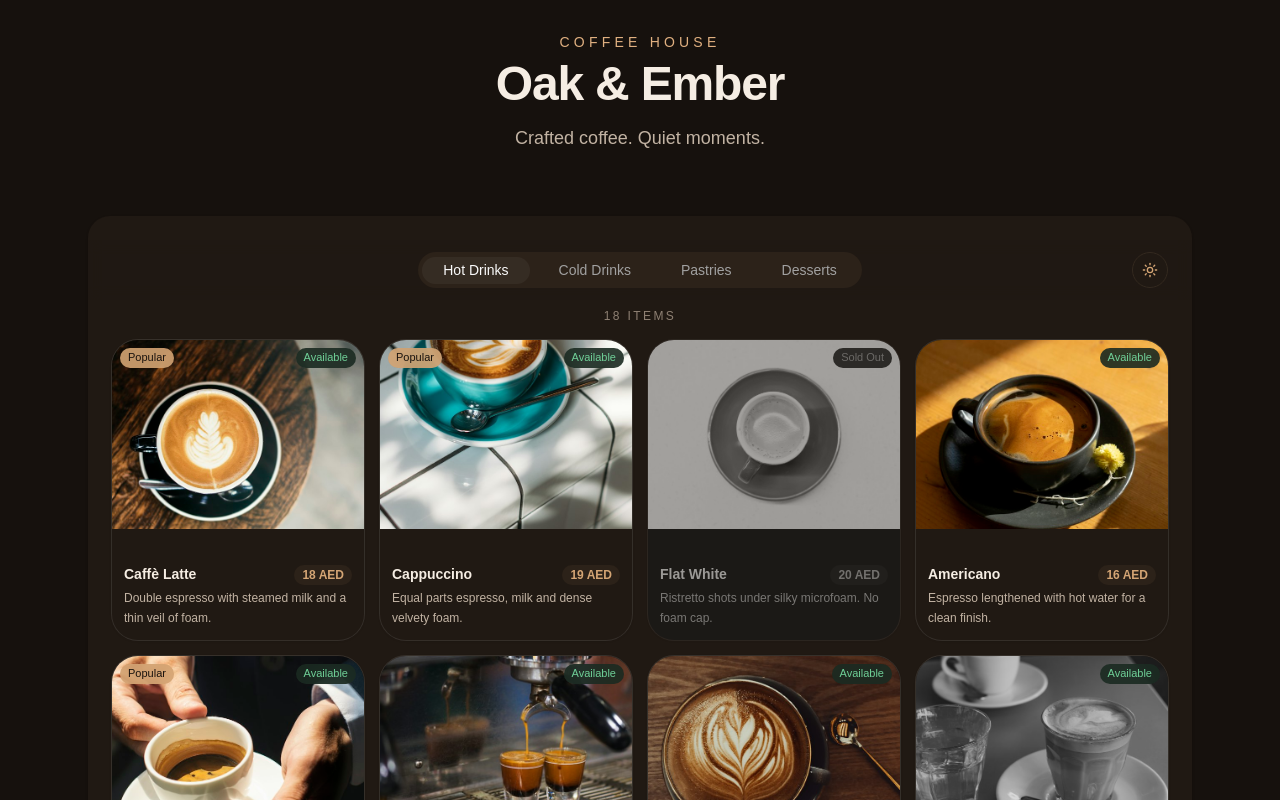
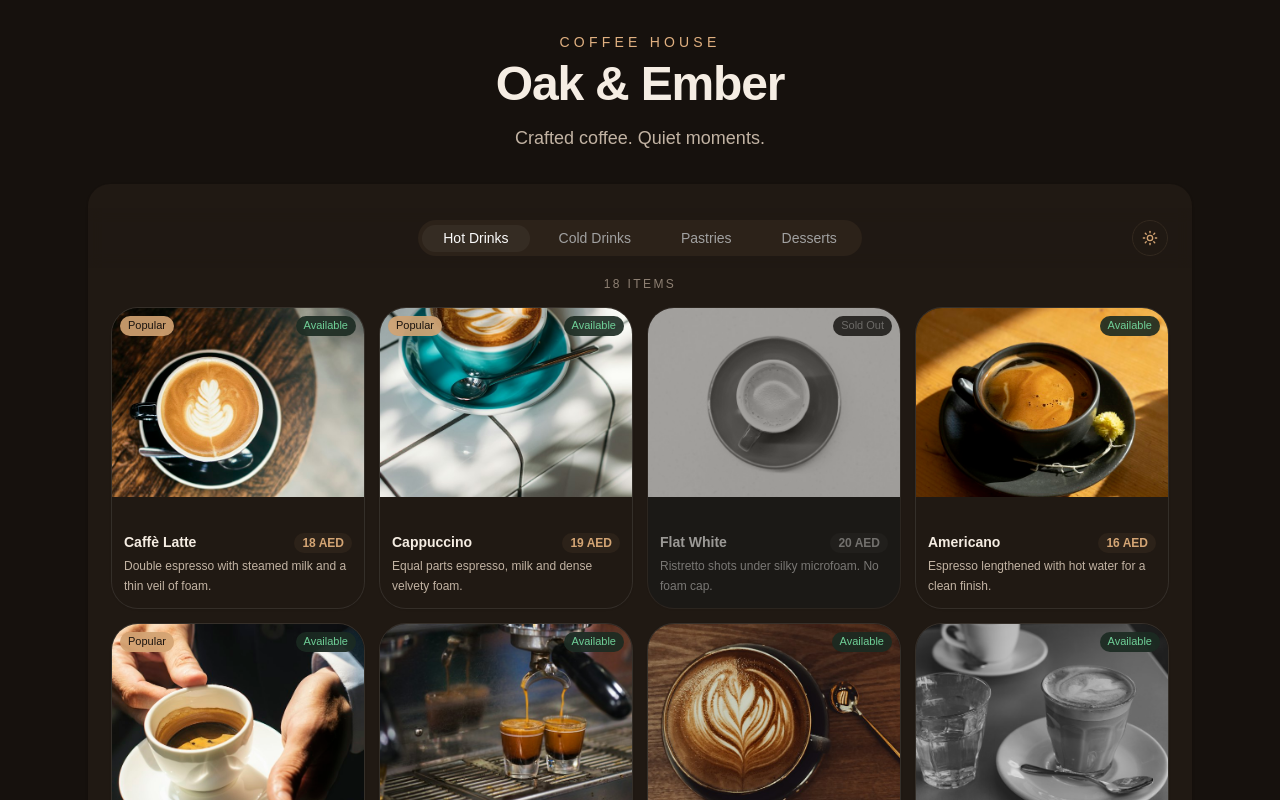
Before and after one commit to hkhodkar/coffee-menu, a React (Vite) app: page / in a window 1280 px wide. Shown: the top 800 px of the page. Built offline with nearby package versions, Linux system fonts and the light colour scheme.

Commit message:
refactor: remove unnecessary padding from main component

```diff
--- a/src/components/layout/main.tsx
+++ b/src/components/layout/main.tsx
@@ -2,7 +2,7 @@
 
 export function Main() {
   return (
-    <main className="mx-auto w-full max-w-6xl flex-1 px-6 py-8">
+    <main className="mx-auto w-full max-w-6xl flex-1 px-6">
       <section className="rounded-3xl bg-surface p-6 shadow-sm">
         <MenuTabs />
       </section>
```
